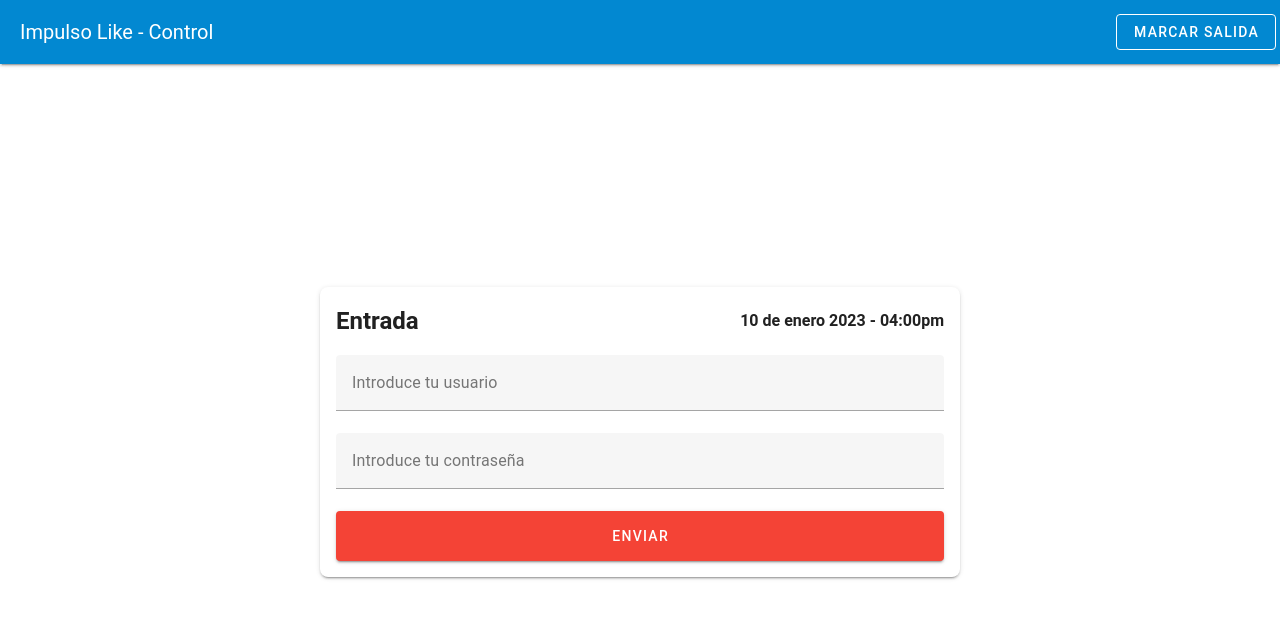
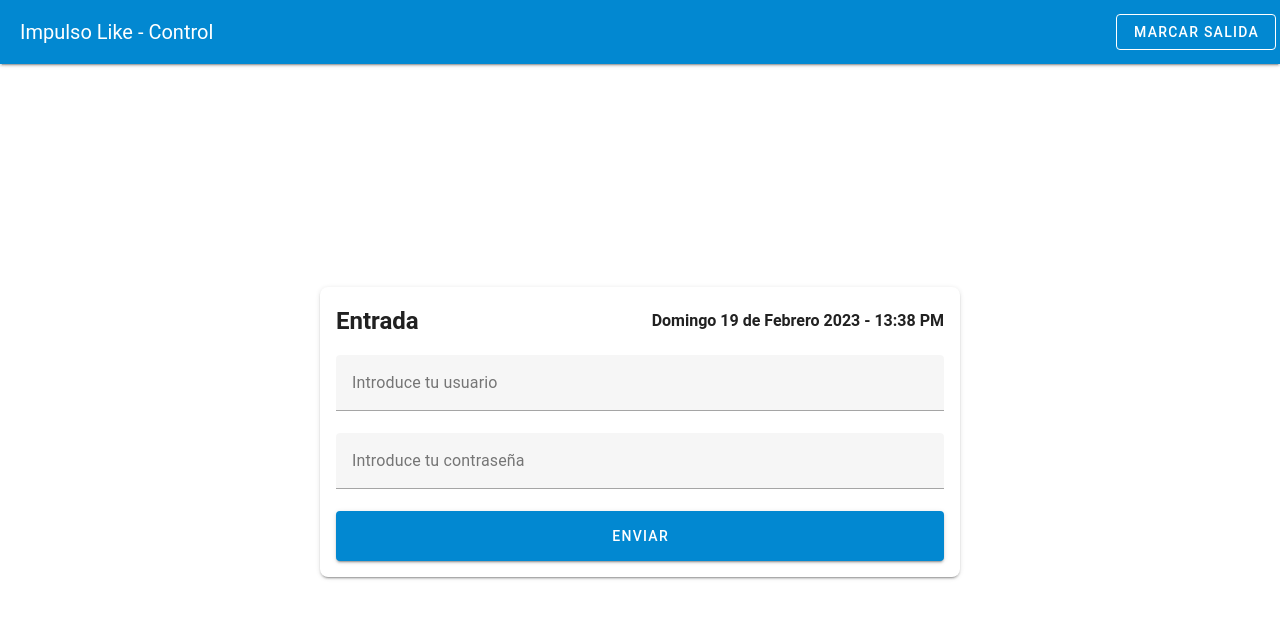
Before and after one commit to RicardoGomez19/Control, a Vue app in the folder frontend/: page / in a window 1280 px wide. Shown: the top 618 px of the page. Built offline with nearby package versions, Linux system fonts and the light colour scheme.

Commit message:
feat: Aplicar composables de hora y fecha en la vista

```diff
--- a/frontend/src/views/CheckView.vue
+++ b/frontend/src/views/CheckView.vue
@@ -3,22 +3,25 @@
         <v-sheet class="pa-4 w-50" min-width="380" rounded="lg" elevation="2">
             <div class="d-lg-flex mb-4 flex-sm-column flex-md-row justify-space-between align-center">
                 <h2>{{ mode }}</h2>
-                <h4>10 de enero 2023 - 04:00pm</h4>
+                <h4>{{ now }} - {{ hour }} </h4>
             </div>
             <v-form @submit.prevent>
-                <v-text-field v-model="employeeForm.username" type="text" label="Introduce tu usuario"></v-text-field>
-                <v-text-field v-model="employeeForm.password" type="password" label="Introduce tu contraseña"></v-text-field>
-                <v-btn class="w-100" height="50" color="red">Enviar</v-btn>
+                <v-text-field v-model="employeeForm.username" type="text" label="Introduce tu usuario" />
+                <v-text-field v-model="employeeForm.password" type="password" label="Introduce tu contraseña" />
+                <v-btn class="w-100" height="50" color="light-blue-darken-2">Enviar</v-btn>
             </v-form>
         </v-sheet>
     </div>
 </template>
 
 <script setup lang="ts">
+import { useClock, useDate } from '@/composable/Clock';
 import { useEmployeeLayoutMode } from '@/composable/EmployeeLayoutMode';
 import { reactive } from 'vue';
 
 const { mode } = useEmployeeLayoutMode()
+const { hour } = useClock()
+const { now } = useDate()
 
 const employeeForm = reactive({
     username: "",
```
